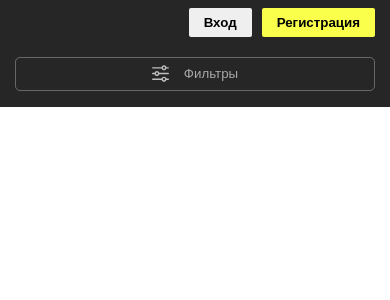
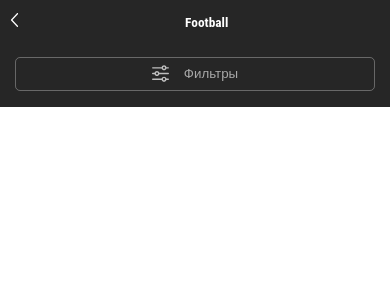
Before and after one commit to Virtual-Sports/Web, a React (Create React App) app: page / in a window 390 px wide. Shown: the top 300 px of the page. Built offline with nearby package versions, Linux system fonts and the light colour scheme.

Commit message:
Made header interactive

```diff
--- a/src/App.js
+++ b/src/App.js
@@ -1,13 +1,21 @@
 import React from 'react'
+import { BrowserRouter as Router, Switch, Route } from 'react-router-dom'
 
 import './App.css'
+
 import MainPage from './components/MainPage/MainPage'
+import GamePage from './components/GamePage/GamePage'
 
 function App() {
     return (
-        <div className="App">
-            <MainPage />
-        </div>
+        <Router>
+            <div className="App">
+                <Switch>
+                    <Route path="/" exact component={MainPage} />
+                    <Route path="/game" component={GamePage} />
+                </Switch>
+            </div>
+        </Router>
     )
 }
 
--- /dev/null
+++ b/src/components/GamePage/GamePage.jsx
@@ -0,0 +1,7 @@
+import React from 'react'
+
+function GamePage() {
+    return <div>Game page</div>
+}
+
+export default GamePage
--- a/src/components/Header/Header.jsx
+++ b/src/components/Header/Header.jsx
@@ -1,18 +1,15 @@
 import React from 'react'
+import { Link } from 'react-router-dom'
 
 import styles from './Header.module.css'
 
-// Header.propTypes = {
-//     initialize: PropTypes.func,
-// }
-
 function Header() {
     const isAuthorized = false
-    // const url = window.location.pathname
+    const isMainPage = false
+    const gameName = 'Football'
 
-    return (
-        <div className={styles['container']}>
-            {isAuthorized ? (
+    const renderMainPageHeader = () =>
+        isAuthorized ? (
             <div className={styles['authorized']}>
                 <button className={styles['logout-button']}>Выход</button>
             </div>
@@ -23,25 +20,22 @@ function Header() {
                     Регистрация
                 </button>
             </div>
-            )}
+        )
+
+    const renderGamePageHeader = () => (
+        <div className={styles['game']}>
+            <Link to={'/'}>
+                <img src="./icons/back.svg" alt="back-arrow" />
+            </Link>
+            <p>{gameName}</p>
+        </div>
+    )
+
+    return (
+        <div className={styles['container']}>
+            {isMainPage ? renderMainPageHeader() : renderGamePageHeader()}
         </div>
     )
 }
 
-// const mapStateToProps = state => ({
-//     providers: state.providers,
-//     categories: state.categories,
-//     tags: state.tags,
-//     games: state.games,
-// })
-//
-// const mapDispatchToProps = dispatch => ({
-//     initialize: data => dispatch(INITIALIZE(data)),
-// })
-
-// export default connect(
-//     mapStateToProps,
-//     mapDispatchToProps
-// )(Header)
-
 export default Header
--- a/src/components/Header/Header.module.css
+++ b/src/components/Header/Header.module.css
@@ -40,3 +40,43 @@
 .registration-button {
     background-color: #faff4b;
 }
+
+.game {
+    width: 100%;
+    height: 100%;
+
+    padding: 0 2%;
+
+    display: flex;
+    align-items: center;
+
+    font-size: 0.7em;
+    font-weight: 600;
+}
+
+.game img {
+    cursor: pointer;
+
+    width: 0.85em;
+    height: 0.85em;
+
+    margin-right: 10px;
+}
+
+@media only screen and (max-width: 500px) {
+    .game {
+        font-size: 0.9em;
+
+        text-align: center;
+    }
+
+    .game img {
+        width: 1em;
+        height: 1em;
+    }
+
+    .game p {
+        display: inline-block;
+        width: calc(100% - 1em);
+    }
+}
```
Also changed, not shown: public/icons/back.svg (added), src/components/GamePage/GamePage.module.css (added). Lines whose indentation alone changed are shown as unchanged.
